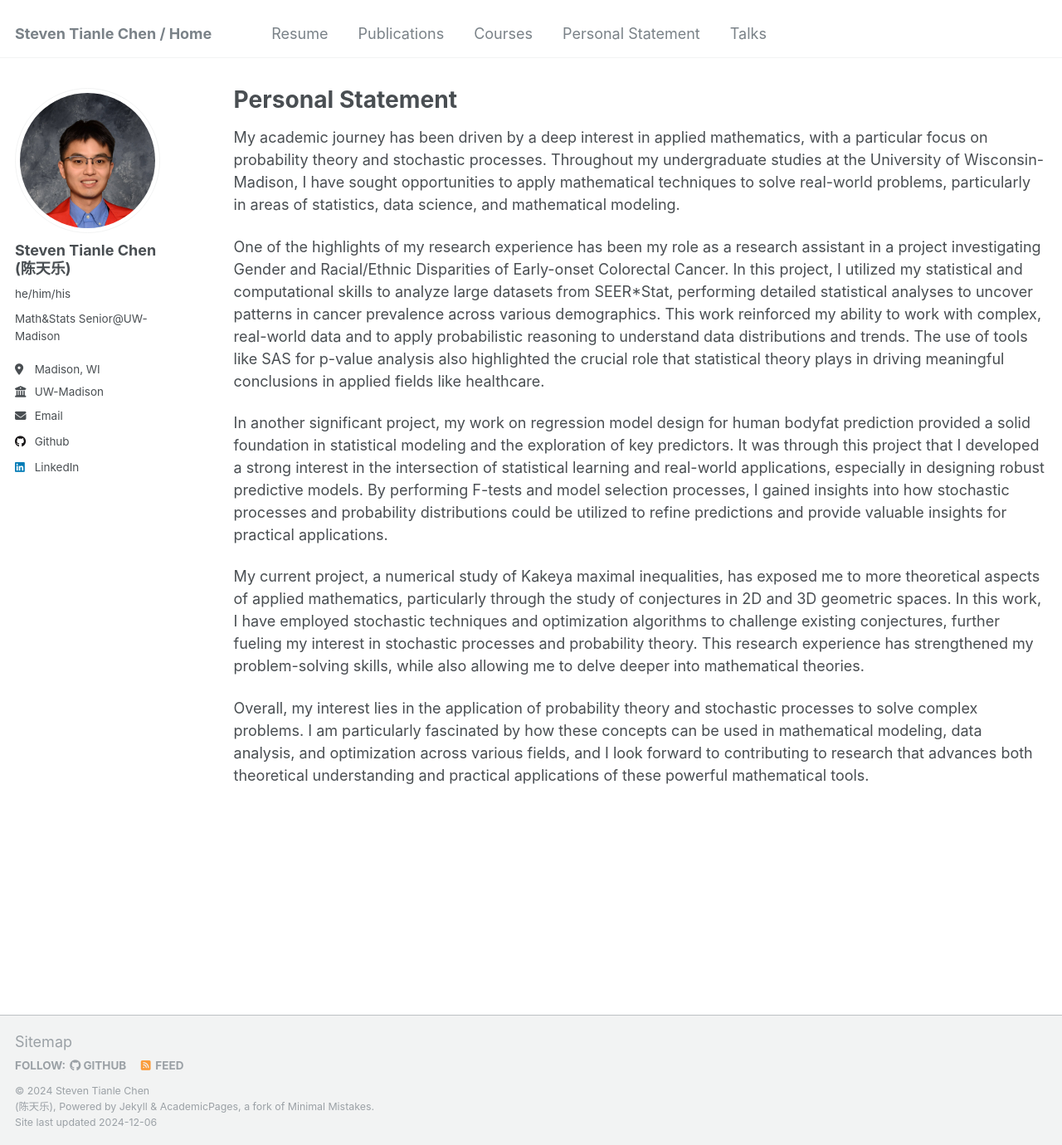
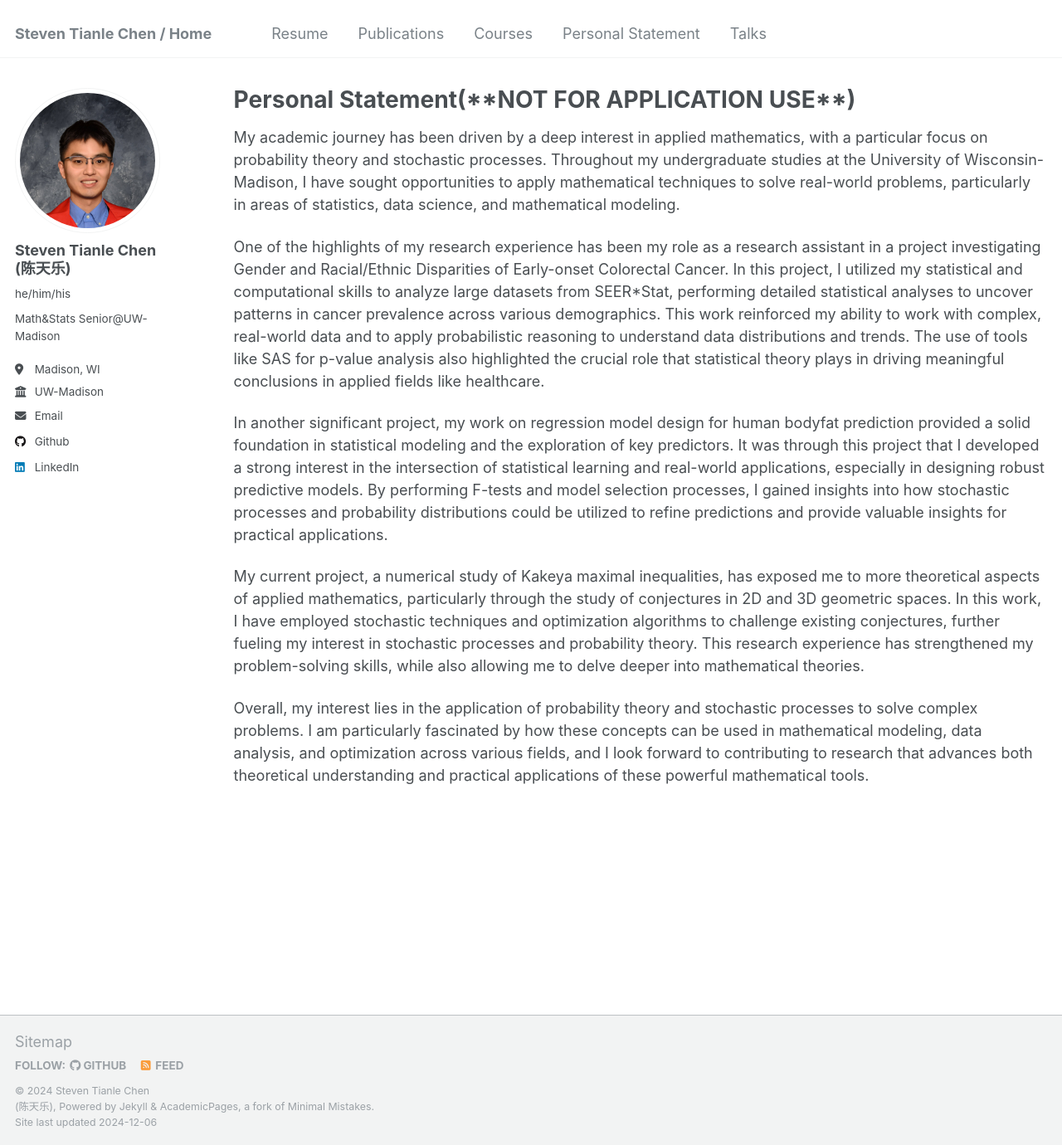
Before and after one commit to sttlchen/sttlchen.github.io, a Jekyll site: the page built from _pages/ps.md, in a window 1280 px wide and 1380 px high. Shown: the whole window at 83% size. Built offline with Jekyll 4.4.1, drawn with Linux system fonts in a browser that asks for light colours.

Commit message:
Update ps.md

```diff
--- a/_pages/ps.md
+++ b/_pages/ps.md
@@ -1,6 +1,6 @@
 ---
 layout: archive
-title: "Personal Statement"
+title: "Personal Statement(**NOT FOR APPLICATION USE**)"
 permalink: /ps/
 author_profile: true
 redirect_from:
```
